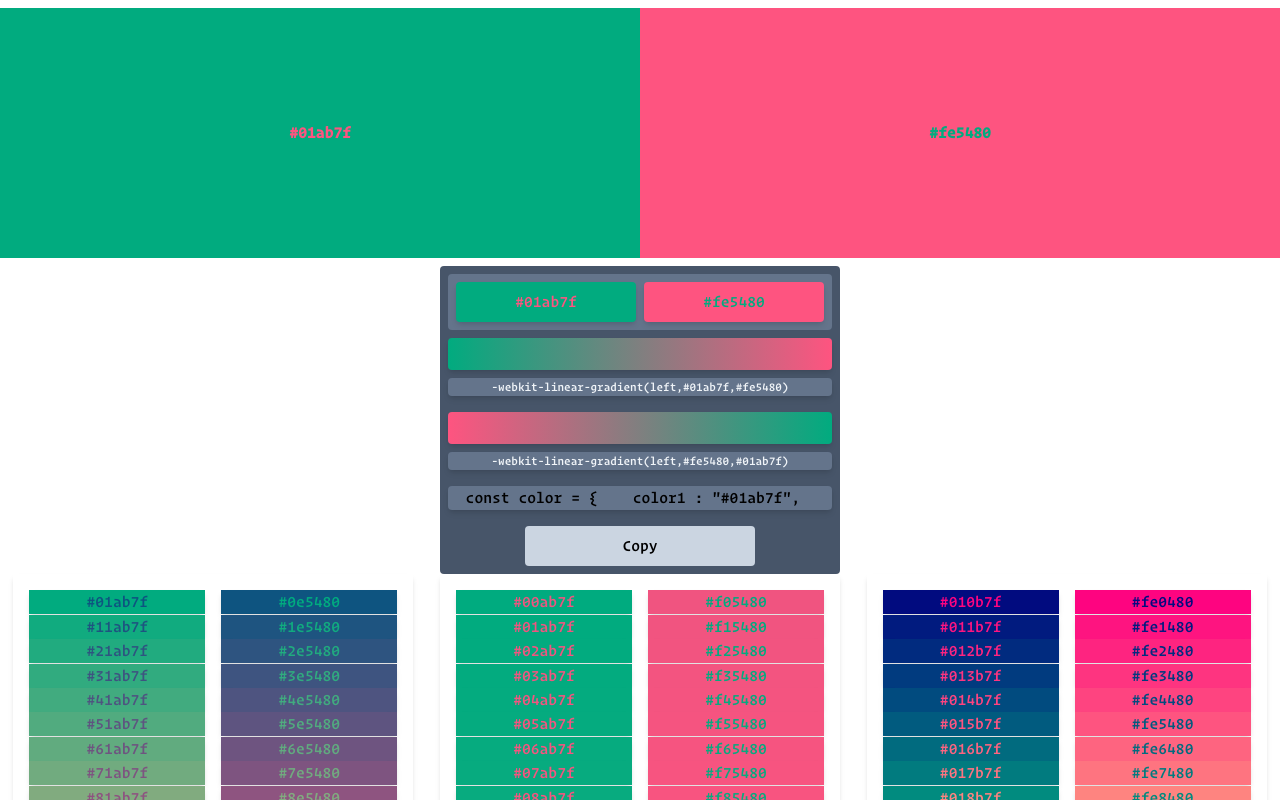
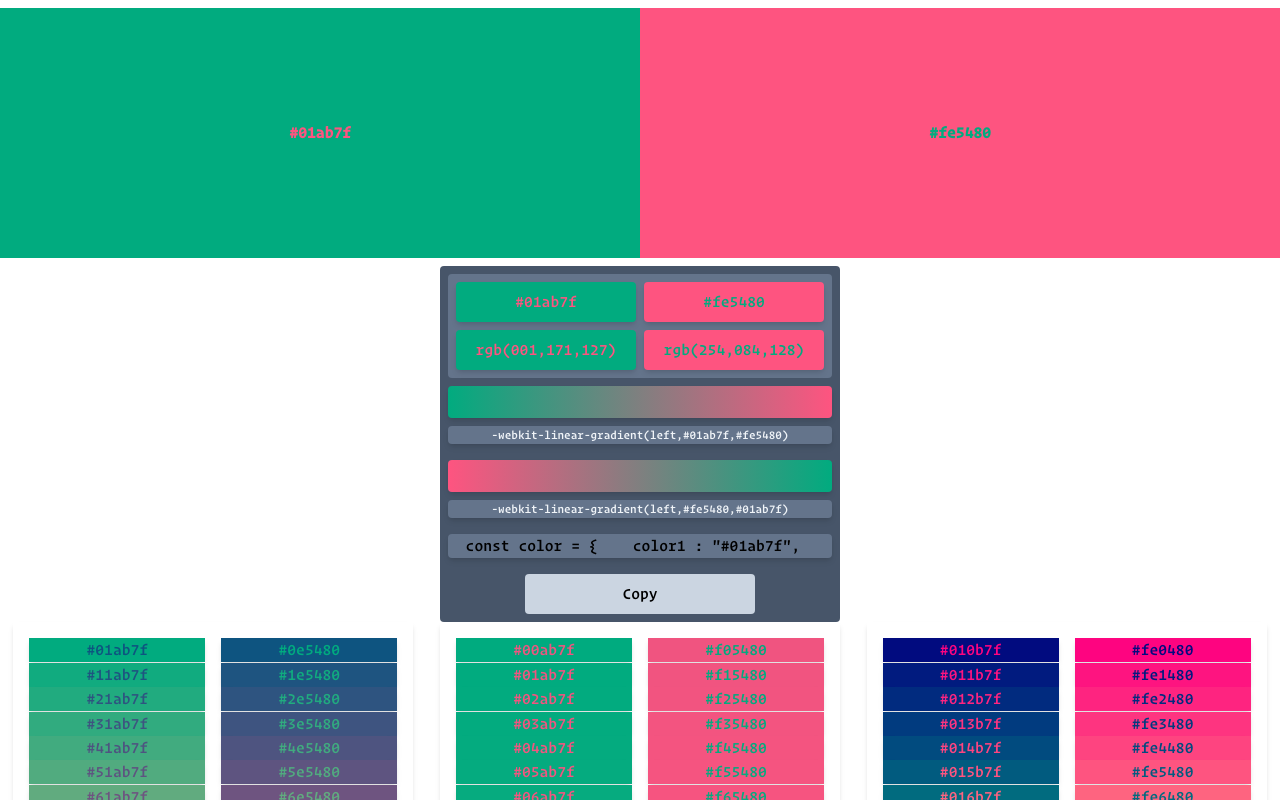
Before and after one commit to JaberChowdhury/ColorCodeGenerator, a React (Vite) app: page /Colors/01ab7ffe5480 in a window 1280 px wide. Shown: the top 800 px of the page. Built offline with nearby package versions, Linux system fonts and the light colour scheme.

Commit message:
something

```diff
--- a/src/App.jsx
+++ b/src/App.jsx
@@ -27,7 +27,10 @@ export default function App() {
     <div>
       <Routes>
         <Route path="/" element={<Home />} />
-        <Route path="/Colors" element={<Colors data={colorCodes} />} />
+        <Route
+          path="/Colors"
+          element={<Colors generateColors={generateColors} data={colorCodes} />}
+        />
         <Route path="/Colors/:id" element={<ColorInfo />} />
         <Route
           path="/HexadecimalConverter"
--- a/src/Components/CopyBoard/index.jsx
+++ b/src/Components/CopyBoard/index.jsx
@@ -1,4 +1,5 @@
 import { useState } from "react";
+import { HexaToRgb } from "../../Hooks";
 
 export default function CopyBoard({
   bg: color1 = "#ffffff",
@@ -27,7 +28,7 @@ export default function CopyBoard({
 
   return (
     <div className="w-[400px] px-2 flex justify-center items-center flex-col rounded bg-slate-600">
-      <div className="p-2 mt-2 w-full bg-slate-500 rounded flex gap-2 justify-between items-center relative">
+      <div className="p-2 mt-2 w-full bg-slate-500 rounded grid grid-cols-2 gap-2 justify-between  items-center relative">
         <div
           style={{ backgroundColor: color1, color: color2 }}
           className="w-full shadow-md p-2 rounded text-center"
@@ -39,6 +40,19 @@ export default function CopyBoard({
           className="w-full shadow-md p-2 rounded text-center"
         >
           {color2}
+        </div>
+
+        <div
+          style={{ backgroundColor: color1, color: color2 }}
+          className="w-full shadow-md p-2 rounded text-center"
+        >
+          {HexaToRgb(color1)}
+        </div>
+        <div
+          style={{ backgroundColor: color2, color: color1 }}
+          className="w-full shadow-md p-2 rounded text-center"
+        >
+          {HexaToRgb(color2)}
         </div>
       </div>
 
--- /dev/null
+++ b/src/Components/Svg/index.jsx
@@ -0,0 +1,21 @@
+export default function Svg({ d }) {
+  return (
+    <svg
+      style={{ overflow: "hidden" }}
+      width="572.302"
+      height="78.001"
+      viewBox="0 0 572.302 78.001"
+    >
+      <g
+        id="svgGroup"
+        stroke-linecap="round"
+        fill-rule="evenodd"
+        stroke="#000000"
+        fill="none"
+        style={{ stroke: "#000000", strokeWidth: "0.3mm", fill: "none" }}
+      >
+        <path d={d} />
+      </g>
+    </svg>
+  );
+}
--- a/src/Components/index.js
+++ b/src/Components/index.js
@@ -9,3 +9,4 @@ export { default as Input } from "./Input";
 export { default as CopyBoard } from "./CopyBoard";
 export { default as MakeVariant } from "./MakeVariant";
 export { default as ErrorBoundary } from "./ErrorBoundary";
+export { default as Svg } from "./Svg";
--- a/src/Router/Colors/index.jsx
+++ b/src/Router/Colors/index.jsx
@@ -1,9 +1,18 @@
 import { Navbar, Color } from "../../Components";
 
-export default function Colors({ data }) {
+export default function Colors({ data, generateColors }) {
+  const generateMore = () => {
+    generateColors();
+  };
   return (
     <div className="w-full min-h-screen flex justify-center items-center flex-col relative">
       <Navbar title="color" />
+      <button
+        onClick={generateMore}
+        className="w-[200px] my-10 p-2 shadow-md text-center font-bold rounded bg-teal-600 text-slate-100"
+      >
+        Generate More
+      </button>
       <div className="w-full h-full flex bg-slate-400 justify-center items-center flex-wrap relative p-2 m-2 mt-10">
         {data?.map((value) => (
           <Color key={crypto.randomUUID()} bg={value?.bg} cl={value?.cl} />
```
Also changed, not shown: src/Router/Home/index.jsx (+5 -2 lines).
